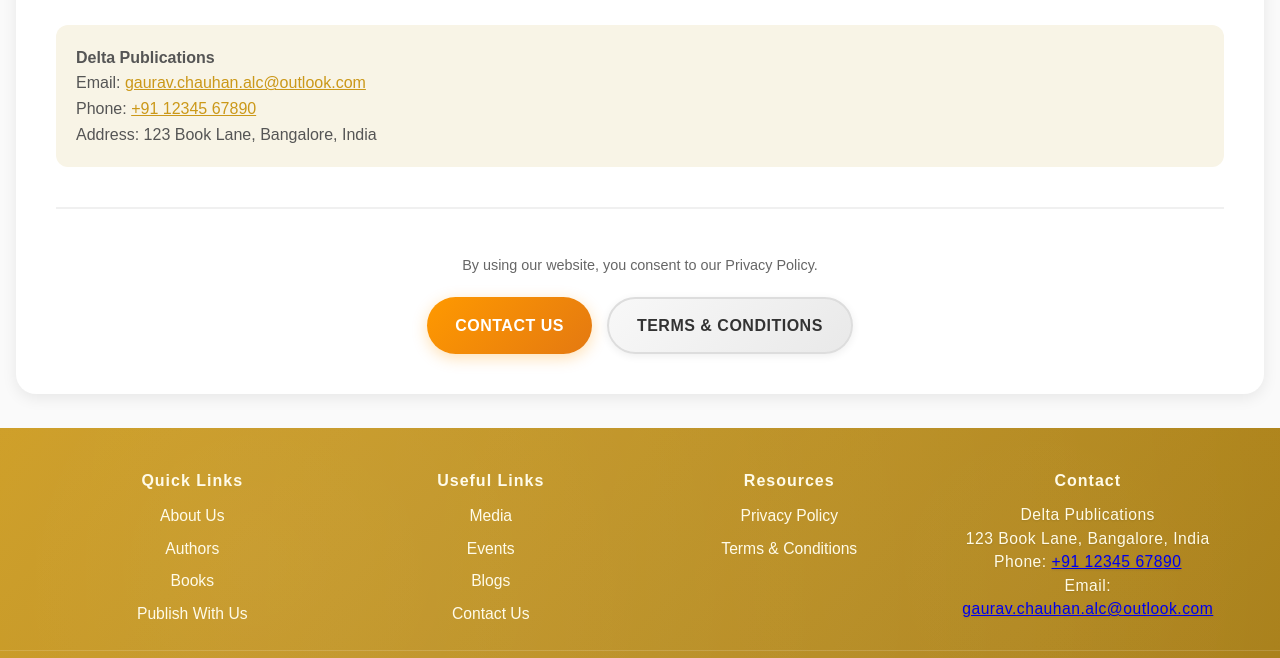
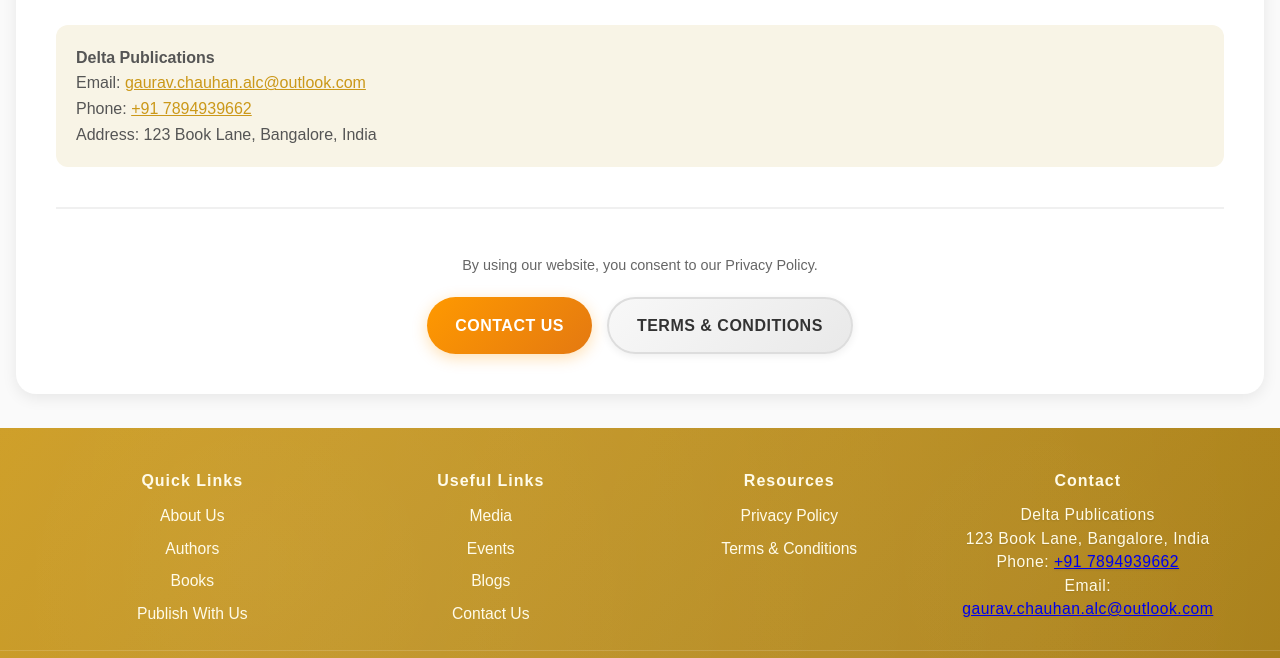
Before and after one commit to gauravsc-alc/gauravsc-alc.github.io, a Jekyll site: the page built from privacy-policy.html, in a window 1280 px wide and 900 px high, scrolled down 2414 px. Shown: the part 208-866 px from the top of the window. Built offline with Jekyll 4.4.1, drawn with Linux system fonts in a browser that asks for light colours.

Commit message:
Updated phone number

```diff
--- a/_layouts/default.html
+++ b/_layouts/default.html
@@ -103,7 +103,7 @@
         <p>
           Delta Publications<br>
           123 Book Lane, Bangalore, India<br>
-          Phone: <a href="tel:+911234567890">+91 12345 67890</a><br>
+          Phone: <a href="tel:+917894939662">+91 7894939662</a><br>
           Email: <a href="mailto:{{ site.email }}">{{ site.email }}</a>
         </p>
         <!-- <a href="/contact.html" class="footer-contact-btn">Contact With Us</a> -->
--- a/privacy-policy.html
+++ b/privacy-policy.html
@@ -131,7 +131,7 @@ permalink: /privacy-policy.html
             <p style="margin: 0; line-height: 1.6; color: var(--text-secondary);">
               <strong>Delta Publications</strong><br>
               Email: <a href="mailto:{{ site.email }}" style="color: var(--primary-color);">{{ site.email }}</a><br>
-              Phone: <a href="tel:+911234567890" style="color: var(--primary-color);">+91 12345 67890</a><br>
+              Phone: <a href="tel:+917894939662" style="color: var(--primary-color);">+91 7894939662</a><br>
               Address: 123 Book Lane, Bangalore, India
             </p>
           </div>
--- a/terms-and-conditions.html
+++ b/terms-and-conditions.html
@@ -129,7 +129,7 @@ permalink: /terms-and-conditions.html
             <p style="margin: 0; line-height: 1.6; color: var(--text-secondary);">
               <strong>Delta Publications</strong><br>
               Email: <a href="mailto:{{ site.email }}" style="color: var(--primary-color);">{{ site.email }}</a><br>
-              Phone: <a href="tel:+911234567890" style="color: var(--primary-color);">+91 12345 67890</a><br>
+              Phone: <a href="tel:+917894939662" style="color: var(--primary-color);">+91 7894939662</a><br>
               Address: 123 Book Lane, Bangalore, India
             </p>
           </div>
```
